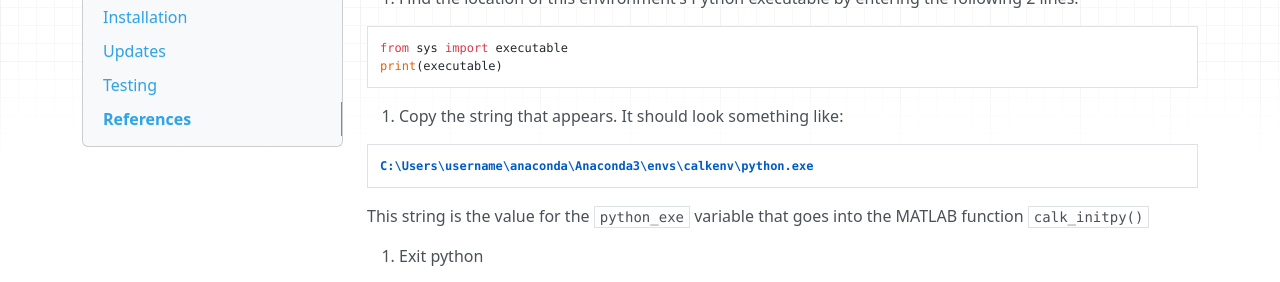
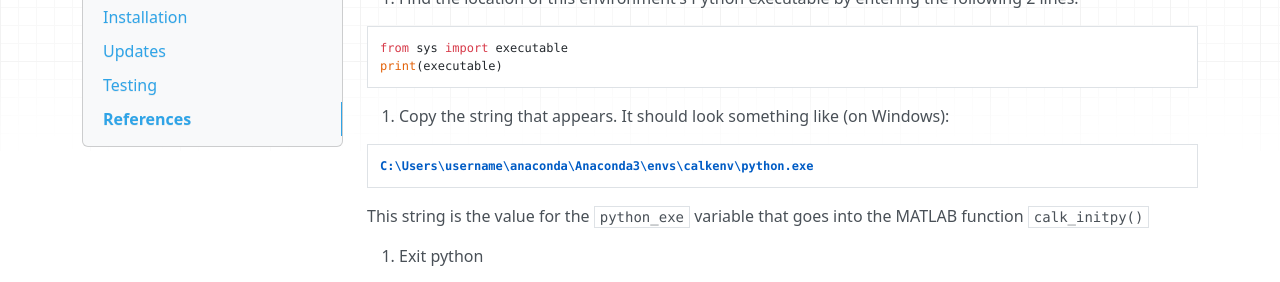
Before and after one commit to mvdh7/calkulate, an MkDocs documentation site: the page built from docs/index.md, in a window 1280 px wide and 900 px high, scrolled down 934 px. Shown: the part 155-437 px from the top of the window. Built offline with MkDocs 1.6.1, drawn with Linux system fonts in a browser that asks for light colours; nearby versions of some CDN libraries.

Commit message:
on Windows

````diff
--- a/docs/index.md
+++ b/docs/index.md
@@ -53,7 +53,7 @@ from sys import executable
 print(executable)
 ```
 
-  9. Copy the string that appears. It should look something like:
+  9. Copy the string that appears. It should look something like (on Windows):
 
 ```
 C:\Users\username\anaconda\Anaconda3\envs\calkenv\python.exe
````
